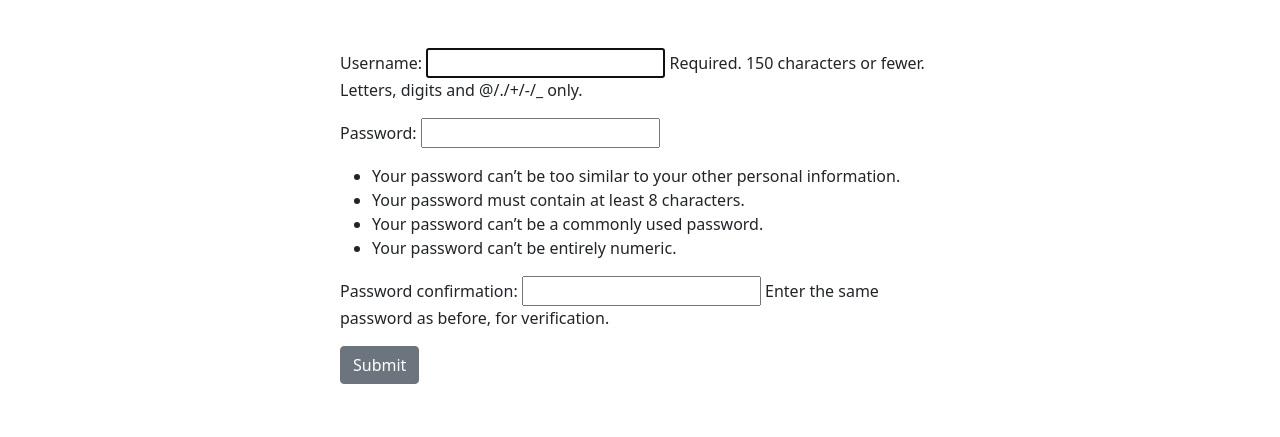
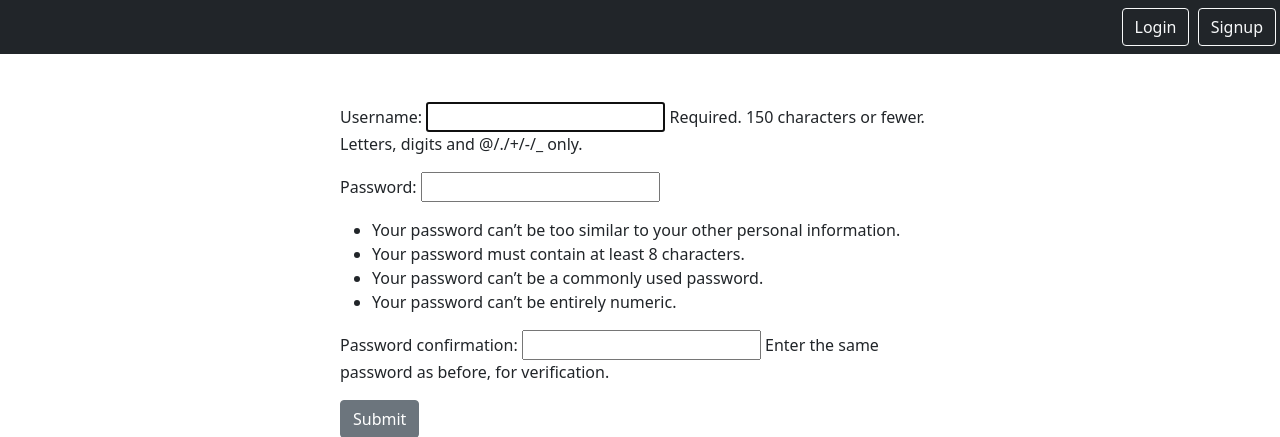
Before and after one commit to vichuerta/django-essential-training, a Django app: page /signup in a window 1280 px wide. Shown: the top 437 px of the page. Run offline with Django 5.2, Linux system fonts and the light colour scheme.

Commit message:
Finishing touchesFinishing touches

```diff
--- a/static/templates/base.html
+++ b/static/templates/base.html
@@ -9,6 +9,19 @@
     <title>SmartNotes!</title>
 </head>
 <body>
+    <nav class="navbar navbar-dark bg-dark">
+        <div class="ms-auto">
+            {% if user.is_authenticated %}
+            <a href="{% url 'home' %}" class="btn btn-outline-light me-1">Home</a>
+            <a href="{% url 'notes.list' %}" class="btn btn-outline-light me-1">My Notes</a>
+            <a href="{% url 'notes.new' %}" class="btn btn-outline-light me-1">Create</a>
+            <a href="{% url 'logout' %}" class="btn btn-outline-light me-1">Logout</a>
+            {% else %}
+            <a href="{% url 'login' %}" class="btn btn-outline-light me-1">Login</a>
+            <a href="{% url 'signup' %}" class="btn btn-outline-light me-1">Signup</a>
+            {% endif %}
+        </div>
+    </nav>
     <div class="my-5 text-center container">
     {% block content %}
     {% endblock %}
```
Also changed, not shown: README.md.
